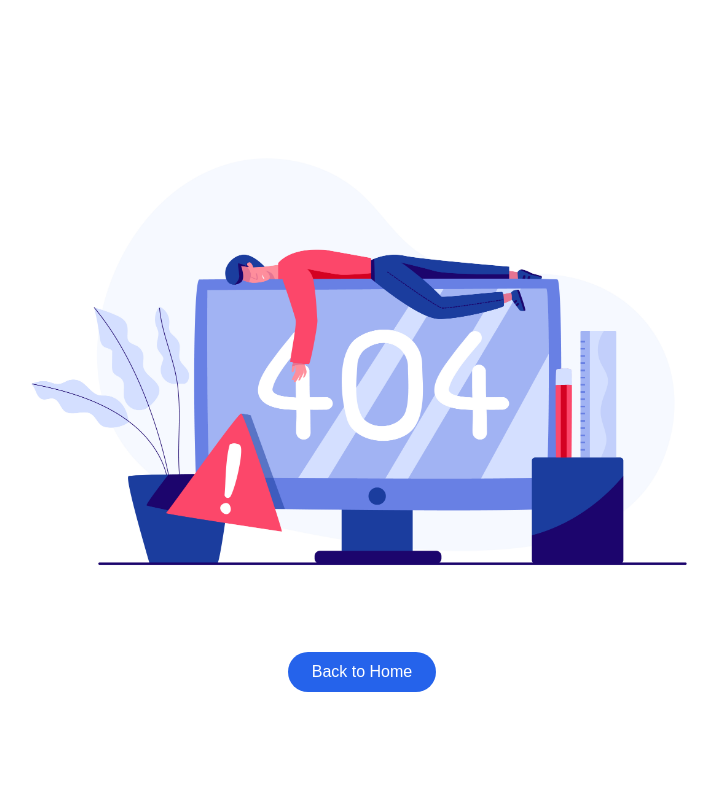
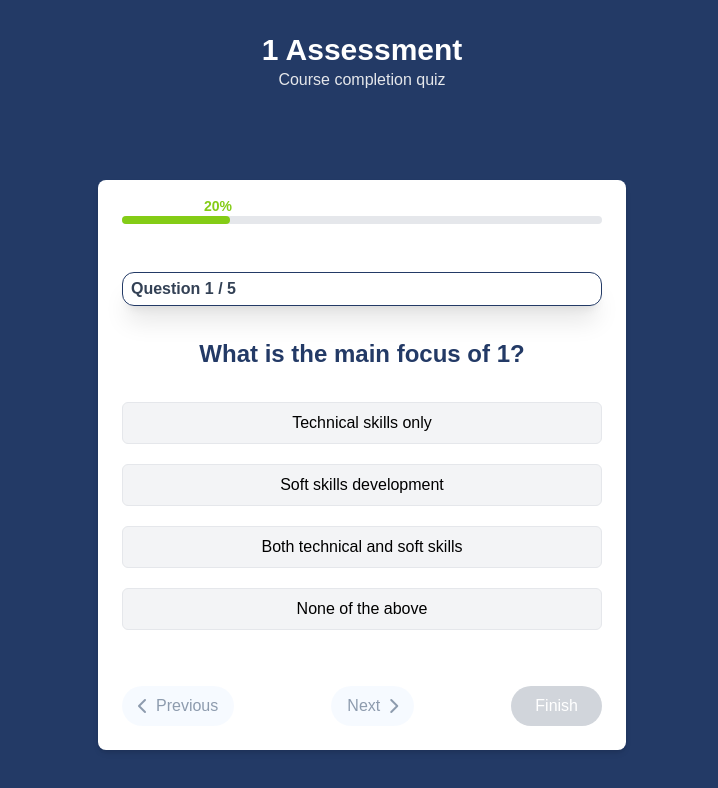
Before and after one commit to Evolvify-Project/Evolvify-Website, a React (Vite) app: page /course-assessment/1/1 in a window 1280 px wide. Shown: the top 788 px of the page, without its empty margins (278-996 px from the left). Built offline with nearby package versions, Linux system fonts and the light colour scheme.

Commit message:
Reimplement module quiz to be fit for the whole course instead

```diff
--- a/src/pages/ModuleAssessment.jsx
+++ b/src/pages/CourseAssessment.jsx
@@ -2,14 +2,14 @@ import { useState, useEffect } from "react";
 import { useParams, useNavigate } from "react-router-dom";
 import confetti from "canvas-confetti";
 
-export default function ModuleAssessment() {
-  const { moduleId, moduleName } = useParams();
+export default function CourseAssessment() {
+  const { courseId, courseName } = useParams();
   const navigate = useNavigate();
 
-  // Static questions for the module assessment
-  const moduleQuestions = [
+  // Static questions for the course assessment
+  const courseQuestions = [
     {
-      questionText: `What is the main focus of ${moduleName}?`,
+      questionText: `What is the main focus of ${courseName}?`,
       choices: {
         A: "Technical skills only",
         B: "Soft skills development",
@@ -19,7 +19,7 @@ export default function ModuleAssessment() {
       correctAnswer: "C",
     },
     {
-      questionText: `Which of the following is most important in ${moduleName}?`,
+      questionText: `Which of the following is most important in ${courseName}?`,
       choices: {
         A: "Speed",
         B: "Accuracy",
@@ -29,7 +29,7 @@ export default function ModuleAssessment() {
       correctAnswer: "D",
     },
     {
-      questionText: `What is the best approach to master ${moduleName}?`,
+      questionText: `What is the best approach to master ${courseName}?`,
       choices: {
         A: "Practice once",
         B: "Regular practice and feedback",
@@ -39,7 +39,7 @@ export default function ModuleAssessment() {
       correctAnswer: "B",
     },
     {
-      questionText: `Which skill is complementary to ${moduleName}?`,
+      questionText: `Which skill is complementary to ${courseName}?`,
       choices: {
         A: "Time management",
         B: "Technical expertise",
@@ -49,7 +49,7 @@ export default function ModuleAssessment() {
       correctAnswer: "D",
     },
     {
-      questionText: `How often should you practice ${moduleName}?`,
+      questionText: `How often should you practice ${courseName}?`,
       choices: {
         A: "Once a month",
         B: "Once a week",
@@ -60,7 +60,7 @@ export default function ModuleAssessment() {
     },
   ];
 
-  const [questions] = useState(moduleQuestions);
+  const [questions] = useState(courseQuestions);
   const [currentQuestion, setCurrentQuestion] = useState(0);
   const [answers, setAnswers] = useState({});
   const [progress, setProgress] = useState(0);
@@ -106,8 +106,8 @@ export default function ModuleAssessment() {
   };
 
   const handleContinue = () => {
-    // Navigate to quiz results page with score data
-    navigate(`/module-quiz-results/${moduleId}/${moduleName}`, {
+    // Navigate to course quiz results page with score data
+    navigate(`/course-quiz-results/${courseId}/${courseName}`, {
       state: {
         score: Math.round(
           (Object.values(answers).filter(
@@ -120,7 +120,7 @@ export default function ModuleAssessment() {
         correctAnswers: Object.values(answers).filter(
           (answer, index) => answer === questions[index].correctAnswer
         ).length,
-        moduleName: moduleName,
+        courseName: courseName,
       },
     });
   };
@@ -167,13 +167,13 @@ export default function ModuleAssessment() {
   }, [showResult, score]);
 
   return (
-    <section className="ModuleAssessment">
+    <section className="CourseAssessment">
       <div className="mx-auto min-h-screen p-6 bg-[#233A66] py-6 shadow-md">
         <div className="mb-6 text-center">
           <h1 className="text-3xl mt-2 font-bold text-white">
-            {moduleName} Assessment
+            {courseName} Assessment
           </h1>
-          <p className="text-md text-gray-200">Module completion quiz</p>
+          <p className="text-md text-gray-200">Course completion quiz</p>
         </div>
 
         <div className="max-w-xl w-full text-center mx-auto p-3 sm:p-6 mt-16 relative z-10">
@@ -181,7 +181,7 @@ export default function ModuleAssessment() {
             <div className="card bg-white shadow-md rounded-lg p-6 flex flex-col items-center gap-5">
               <div className="mt-4">{getResultIcon()}</div>
               <h2 className="text-2xl font-semibold text-[#1E3A5F]">
-                {moduleName} Assessment completed!!
+                {courseName} Assessment completed!!
               </h2>
               <div className="flex justify-between items-center w-full max-w-xs border border-gray-300 rounded-lg p-2">
                 <span className="text-lg font-medium text-[#1E3A5F]">
--- a/src/pages/ModuleQuizPage.jsx
+++ b/src/pages/CourseQuizPage.jsx
@@ -2,12 +2,12 @@ import { useNavigate, useParams } from "react-router-dom";
 import { motion } from "framer-motion";
 import { FaQuestionCircle } from "react-icons/fa";
 
-export default function ModuleQuizPage() {
+export default function CourseQuizPage() {
   const navigate = useNavigate();
-  const { moduleId, moduleName } = useParams();
+  const { courseId, courseName } = useParams();
 
   const handleStartQuiz = () => {
-    navigate(`/module-assessment/${moduleId}/${moduleName}`);
+    navigate(`/course-assessment/${courseId}/${courseName}`);
   };
 
   return (
@@ -22,21 +22,21 @@ export default function ModuleQuizPage() {
           <FaQuestionCircle />
         </div>
         <h2 className="text-2xl font-bold mb-3 text-[#1E3A5F]">
-          Ready for the {moduleName} Quiz?
+          Ready for the {courseName} Quiz?
         </h2>
         <p className="text-gray-600 mb-2">
-          You're about to begin the {moduleName} quiz. It contains{" "}
+          You're about to begin the {courseName} quiz. It contains{" "}
           <strong>5 quick questions</strong> and will take around{" "}
           <strong>3-5 minutes</strong>.
         </p>
         <p className="text-gray-600 mb-6">
-          This quiz helps us understand your mastery of the {moduleName} module.
+          This quiz helps us understand your mastery of the {courseName} course.
         </p>
         <button
           onClick={handleStartQuiz}
           className="bg-blue-600 text-white px-6 py-3 rounded-xl hover:bg-blue-700 transition"
         >
-          Start {moduleName} Quiz
+          Start {courseName} Quiz
         </button>
       </motion.div>
     </div>
--- a/src/pages/ModuleQuizResults.jsx
+++ b/src/pages/CourseQuizResults.jsx
@@ -2,31 +2,31 @@ import { useLocation, useNavigate, useParams } from "react-router-dom";
 import { motion } from "framer-motion";
 import { FaTrophy, FaCheckCircle, FaTimesCircle } from "react-icons/fa";
 
-export default function ModuleQuizResults() {
+export default function CourseQuizResults() {
   const location = useLocation();
   const navigate = useNavigate();
-  const { moduleId, moduleName } = useParams();
+  const { courseId, courseName } = useParams();
 
   // Get the results from location state
   const {
     score,
     totalQuestions,
     correctAnswers,
-    moduleName: stateModuleName,
+    courseName: stateCourseName,
   } = location.state || {};
 
-  const finalModuleName = moduleName || stateModuleName || "Module";
+  const finalCourseName = courseName || stateCourseName || "Course";
   const finalScore = score || 0;
   const finalTotalQuestions = totalQuestions || 5;
   const finalCorrectAnswers = correctAnswers || 0;
 
   const getScoreMessage = () => {
     if (finalScore >= 80) {
-      return "Excellent! You've mastered this module.";
+      return "Excellent! You've mastered this course.";
     } else if (finalScore >= 60) {
       return "Good job! You have a solid understanding.";
     } else {
-      return "Keep practicing! Review the module content.";
+      return "Keep practicing! Review the course content.";
     }
   };
 
@@ -49,7 +49,7 @@ export default function ModuleQuizResults() {
   };
 
   const handleRetake = () => {
-    navigate(`/module-quiz/${moduleId}/${finalModuleName}`);
+    navigate(`/course-quiz/${courseId}/${finalCourseName}`);
   };
 
   return (
@@ -65,7 +65,7 @@ export default function ModuleQuizResults() {
           <div className="text-center mb-8">
             <div className="flex justify-center mb-4">{getScoreIcon()}</div>
             <h1 className="text-3xl font-bold text-[#1E3A5F] mb-2">
-              {finalModuleName}
+              {finalCourseName}
               <br />
               Quiz Results
             </h1>
--- a/src/pages/Courses/SkillDetails.jsx
+++ b/src/pages/Courses/SkillDetails.jsx
@@ -245,13 +245,13 @@ export default function SkillPage() {
                           try {
                             await updateModuleProgress(activeModule.id, true);
                             navigate(
-                              `/module-quiz/${activeModule.id}/${activeModule.title}`
+                              `/course-quiz/${id}/${skillContent.title}`
                             );
                           } catch (error) {
                             console.error("Error updating progress:", error);
                             alert(`Error updating progress: ${error.message}`);
                             navigate(
-                              `/module-quiz/${activeModule.id}/${activeModule.title}`
+                              `/course-quiz/${id}/${skillContent.title}`
                             );
                           } finally {
                             setIsSubmitting(false);
@@ -268,7 +268,7 @@ export default function SkillPage() {
                         ) : (
                           <>
                             <i className="fas fa-check mr-2"></i>
-                            Finish Course
+                            Finish Course & Take Quiz
                           </>
                         )}
                       </button>
```
Also changed, not shown: src/App.jsx (+9 -9 lines).
